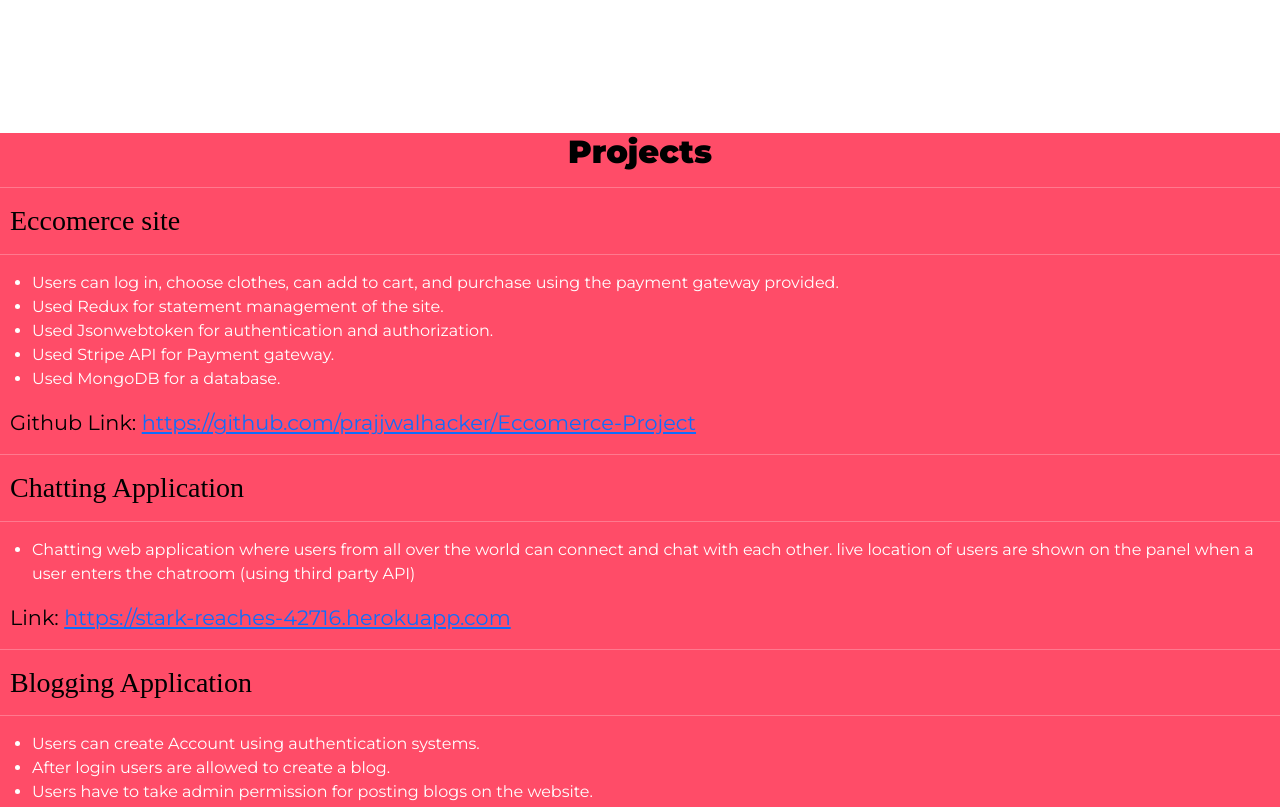
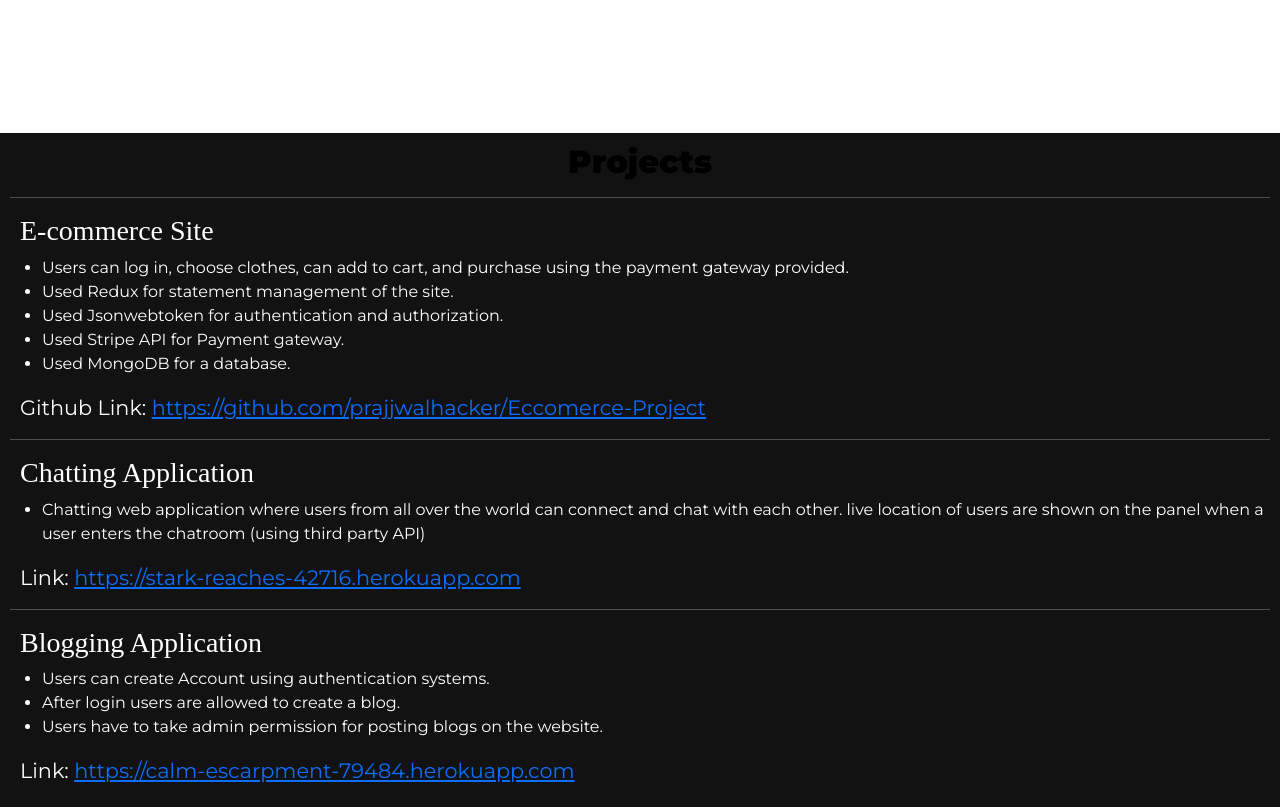
Before and after one commit to prajjwalhacker/Portfolio, a plain HTML site: page index.html in a window 1280 px wide. Shown: the part 1080-1887 px from the top of the page. Drawn offline with nearby package versions, Linux system fonts and the light colour scheme.

Commit message:
background & padding changed

```diff
--- a/index.html
+++ b/index.html
@@ -17,7 +17,7 @@
 
 <body>
 
-  <section id="title" style = "background-color : #ff4c68; color : #fff;">
+  <section id="title" style = "background-color :#121212; color : #fff;">
      <div class = "container-fluid">
     <!-- Nav Bar -->
      <nav class = "navbar navbar-expand-lg navbar-dark">
@@ -85,12 +85,11 @@
 
 
 
-  <section id="projects" style = "background-color: #ff4c68; color : #fff;">
+  <section id="projects" style = "background-color: #121212; color : #fff; padding : 10px 10px;">
     <h2 style = "text-align: center; color : black;"><strong>Projects</strong></h2>
     <hr>
     <div>
-      <h3 id = "project" style = "color: black;">Eccomerce site</h3>
-    <hr>
+      <h3 id = "project">E-commerce Site</h3>
     <ul>
     <li>Users can log in, choose clothes, can add to cart, and purchase using the payment gateway provided.</li>
     <li>Used Redux for statement management of the site.</li>
@@ -98,28 +97,26 @@
     <li>Used Stripe API for Payment gateway.</li>
     <li>Used MongoDB for a database.</li>
     </ul>
-    <p style = "color: black; margin-left: 10px;">Github Link: <a href = "https://github.com/prajjwalhacker/Eccomerce-Project">https://github.com/prajjwalhacker/Eccomerce-Project</a></p>
+    <p style = "margin-left: 10px;">Github Link: <a href = "https://github.com/prajjwalhacker/Eccomerce-Project">https://github.com/prajjwalhacker/Eccomerce-Project</a></p>
     </div>
     <div>
       <hr>
-      <h3 id = "project" style = "color: black;">Chatting Application</h3>
-      <hr>
+      <h3 id = "project">Chatting Application</h3>
       <ul>
         <li>Chatting web application where users from all over the world can connect and chat with each other.
           live location of users are shown on the panel when a user enters the chatroom (using third party API)</li>
       </ul>
-      <p style = "color: black; margin-left: 10px;">Link: <a href = "https://stark-reaches-42716.herokuapp.com">https://stark-reaches-42716.herokuapp.com</a></p>
+      <p style = " margin-left: 10px;">Link: <a href = "https://stark-reaches-42716.herokuapp.com">https://stark-reaches-42716.herokuapp.com</a></p>
     </div>
     <div>
       <hr>
-      <h3 id = "project" style = "color: black; margin-left: 10px;">Blogging Application</h3>
-      <hr>
+      <h3 id = "project" style = "margin-left: 10px;">Blogging Application</h3>
       <ul>
         <li>Users can create Account using authentication systems.</li>
         <li>After login users are allowed to create a blog.</li>
         <li>Users have to take admin permission for posting blogs on the website.</li>
       </ul>
-      <p style = "color: black; margin-left: 10px;">Link: <a href = "https://calm-escarpment-79484.herokuapp.com">https://calm-escarpment-79484.herokuapp.com</a></p>
+      <p style = " margin-left: 10px;">Link: <a href = "https://calm-escarpment-79484.herokuapp.com">https://calm-escarpment-79484.herokuapp.com</a></p>
   </section>
 
 
```
